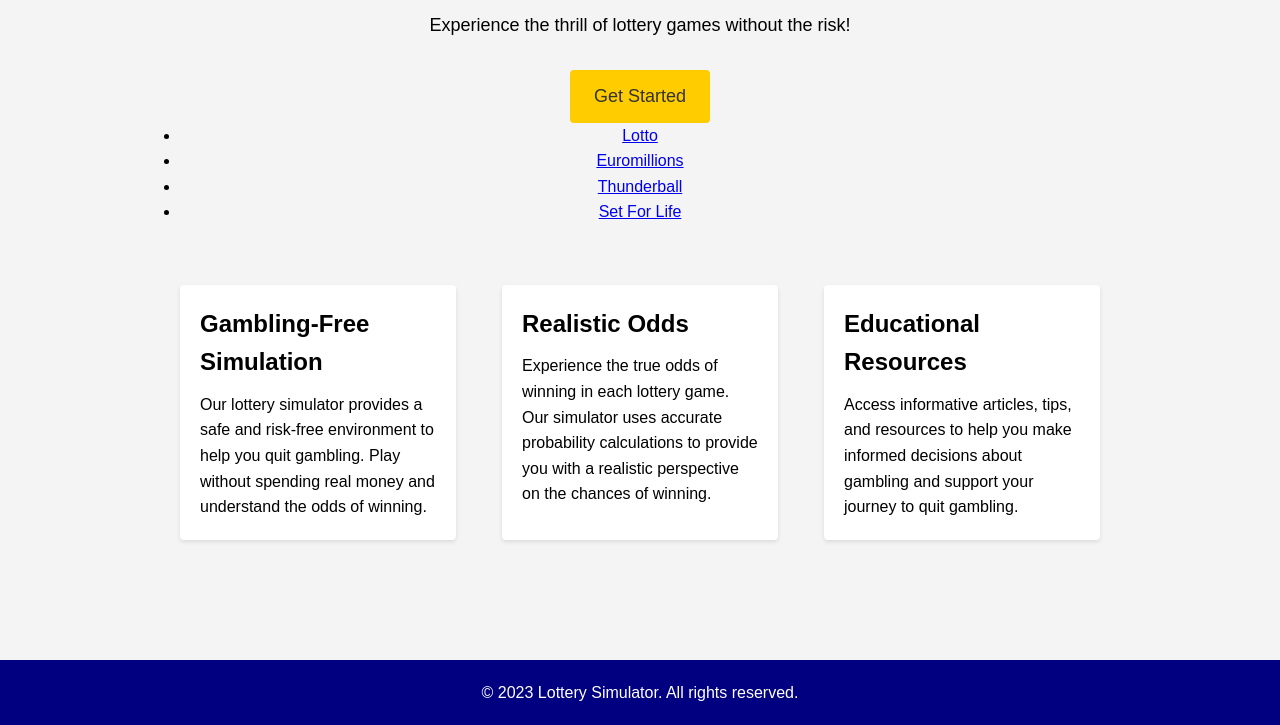
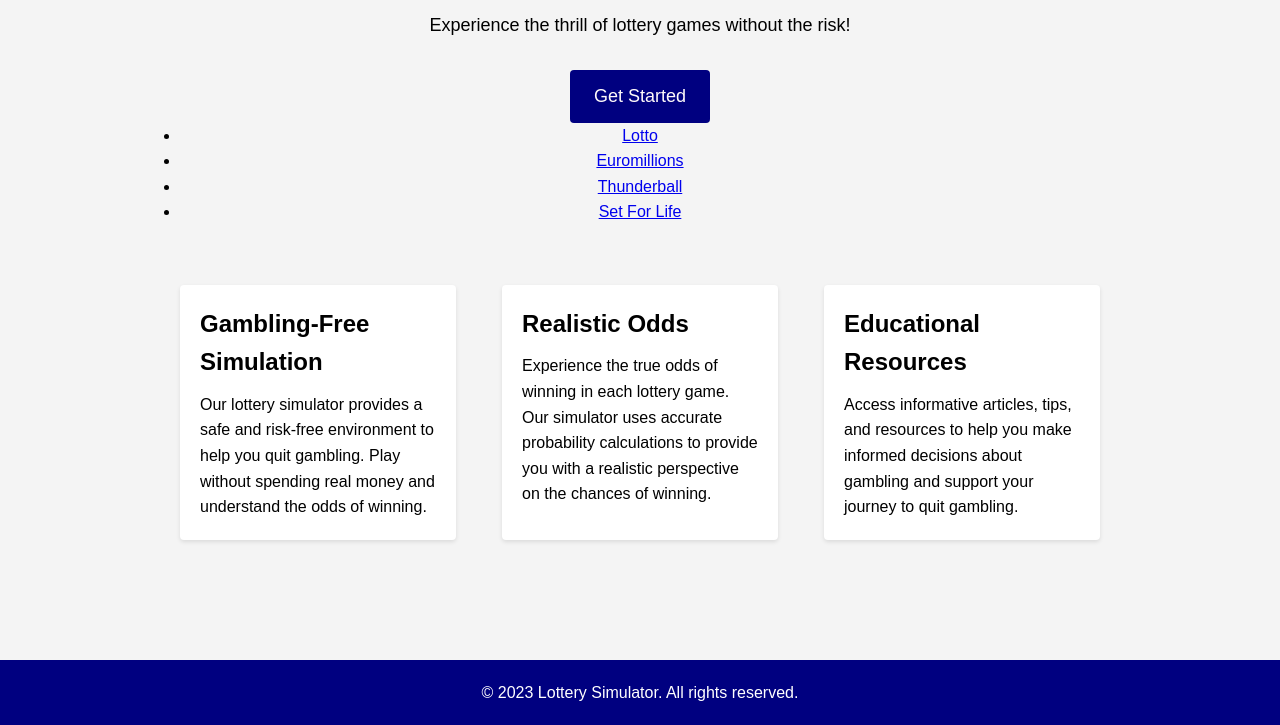
Before and after one commit to TailorBird93/lottery-simulator, a plain HTML site: page index.html in a window 1280 px wide. Shown: the part 205-930 px from the top of the page. Drawn offline with nearby package versions, Linux system fonts and the light colour scheme; a script that the page names is missing.

Commit message:
Add comment separating each sections of styles

```diff
--- a/css/styles.css
+++ b/css/styles.css
@@ -14,6 +14,7 @@ header {
     padding: 20px;
 }
 
+/* Nagivation ------------------------------------------------------------------------------- */
 nav {
     display: flex;
     justify-content: space-between;
@@ -51,6 +52,7 @@ nav {
     color: #ff1100;
 }
 
+/* Main Section -------------------------------------------------------------------------------*/
 main {
     max-width: 960px;
     margin: 40px auto;
@@ -71,11 +73,11 @@ main {
     font-size: 18px;
     margin-bottom: 30px;
 }
-
+/* Button ------------------------------------------------------------------------------- */
 .cta-button {
     display: inline-block;
-    background-color: #ffcc00;
-    color: #333;
+    background-color: #000080;
+    color: #fffafa;
     padding: 12px 24px;
     font-size: 18px;
     text-decoration: none;
@@ -84,9 +86,9 @@ main {
 }
 
 .cta-button:hover {
-    background-color: #ffdd33;
+    background-color: #454ec9;
 }
-
+/* Features ------------------------------------------------------------------------------- */
 .features {
     display: flex;
     justify-content: space-between;
@@ -109,7 +111,7 @@ main {
 .feature p {
     font-size: 16px;
 }
-
+/* Footer ------------------------------------------------------------------------------- */
 footer {
     background-color: #000080;
     color: #fff;
```
